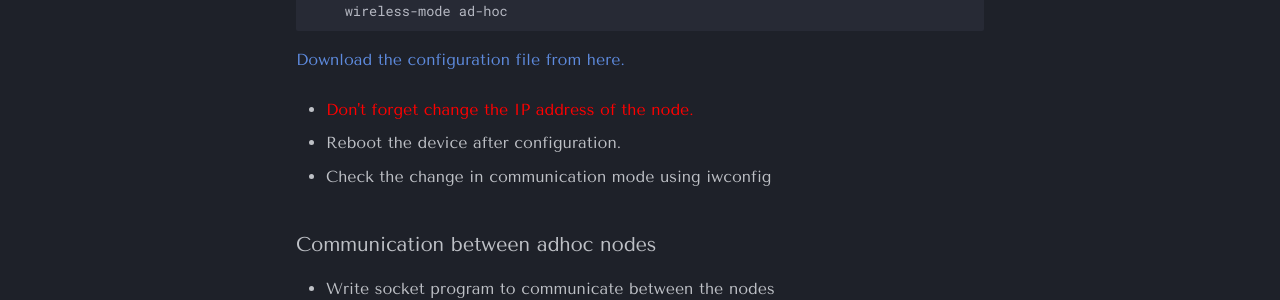
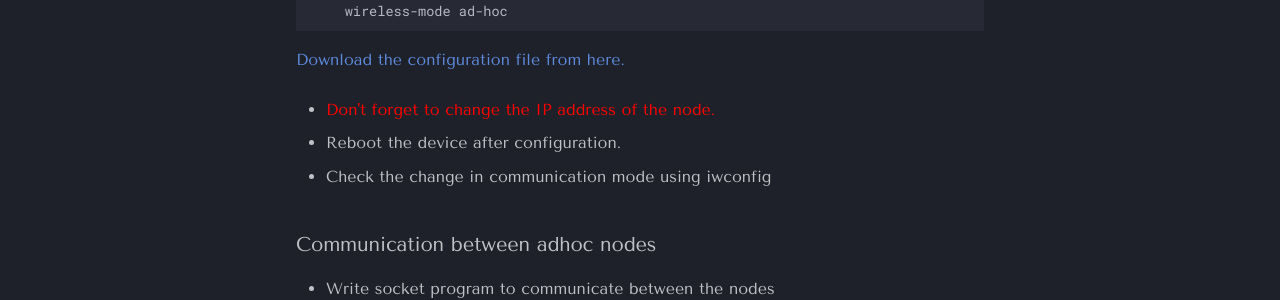
Before and after one commit to SarathBabu0410/myweb, an MkDocs documentation site: the page built from docs/communication.md, in a window 1280 px wide and 900 px high, scrolled down 1201 px. Shown: the part 390-690 px from the top of the window. Built offline with MkDocs 1.6.1 and Material for MkDocs 9.7.7, drawn with Linux system fonts in a browser that asks for light colours.

Commit message:
initial commit

```diff
--- a/docs/communication.md
+++ b/docs/communication.md
@@ -54,14 +54,13 @@ Modify interface file
 [Download the configuration file from here.](https://drive.usercontent.google.com/u/1/uc?id=1CShhOWfbWg19sD1HuZv_AYr8HQThXh_W&export=download)
 
 + <span style="color:red">
- Don't forget change the IP address of the node.
+ Don't forget to change the IP address of the node.
 </span>
 
 + Reboot the device after configuration.
 
 + Check the change in communication mode using iwconfig
 
-
 ### Communication between adhoc nodes
  * Write socket program to communicate between the nodes
  * Exchange the the position information
```
Also changed, not shown: site/images/Choosing Operating System.png (added), site/images/Main Screen.png (added), site/images/OS Customisation.png (added), site/images/osc.png (added), site/rasp/index.html, site/search/search_index.json, site/sensor/index.html, 1 other file.
